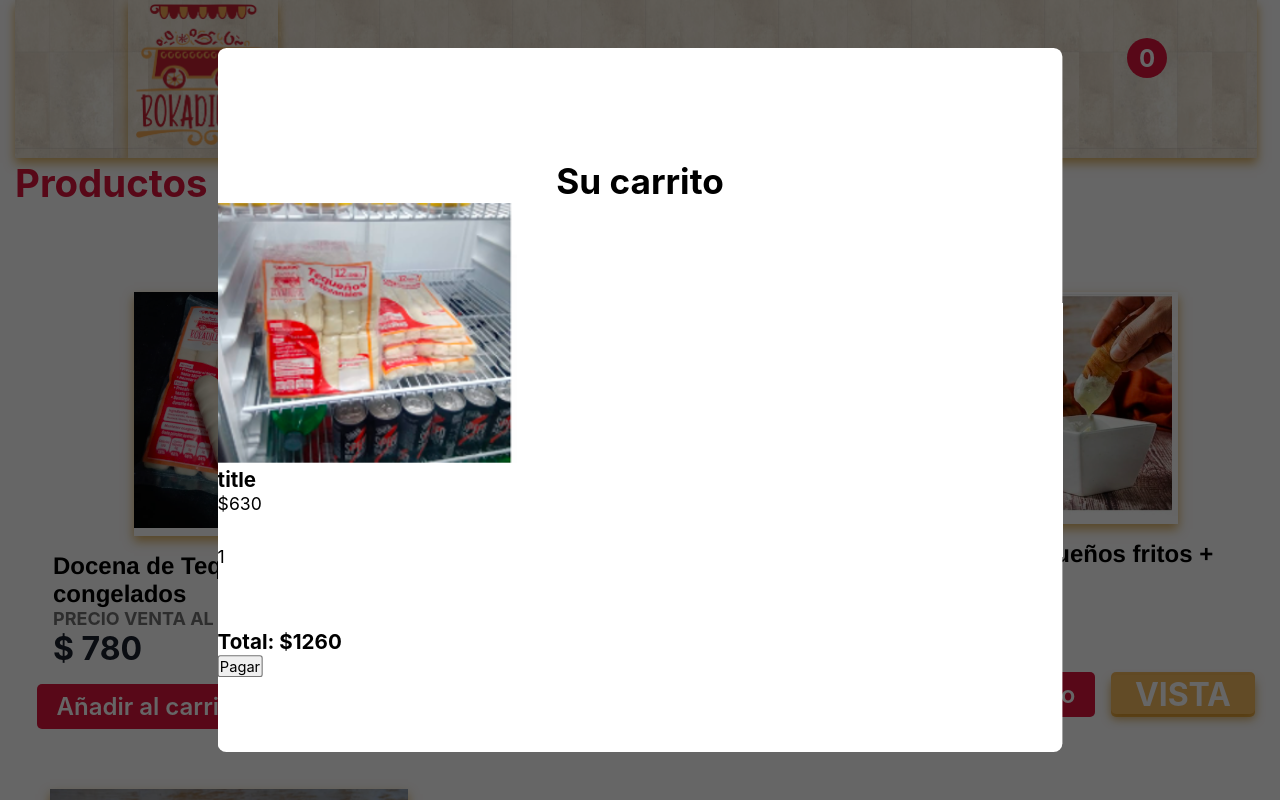
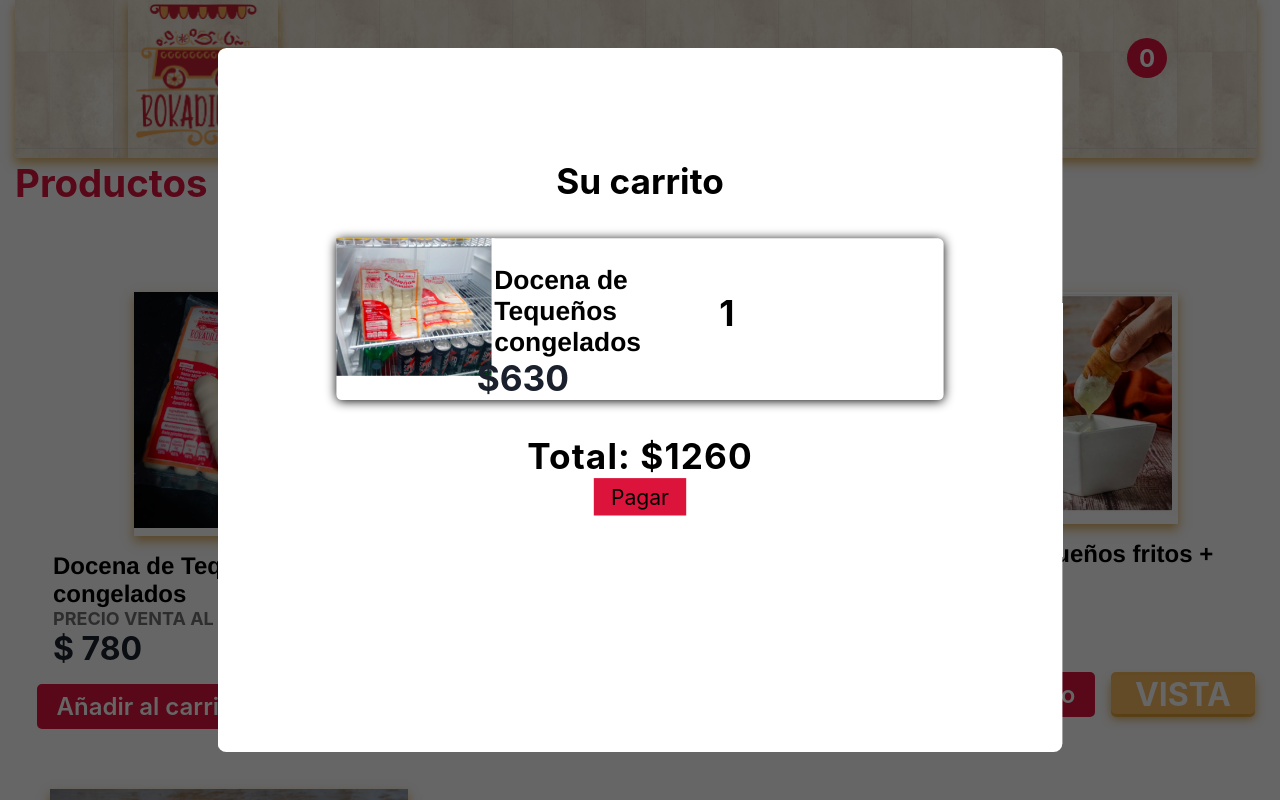
Before and after one commit to elifred2022/bokadillos, a React (Create React App) app: page /productos in a window 1280 px wide. Shown: the top 800 px of the page. Built offline with nearby package versions, Linux system fonts and the light colour scheme; some icons are missing.

Commit message:
trabajando carrito 3v 37:24

```diff
--- a/src/App.js
+++ b/src/App.js
@@ -27,6 +27,6 @@ export default App;
 
 // https://www.youtube.com/watch?v=iiuF7dYaWDo SEGUNDA PARTE quede minuto 37:12
 
-// https://www.youtube.com/watch?v=qNexFZQrOg8&list=PLGnBVzbgpM74-N7qvQbjAUwv-FjRMUHN3&index=11 TERCERA PARTE INICIO 17:58
+// https://www.youtube.com/watch?v=qNexFZQrOg8&list=PLGnBVzbgpM74-N7qvQbjAUwv-FjRMUHN3&index=11 TERCERA PARTE INICIO 37:24
 
 // me voy a documentar porque no funcionan los Link automaticamente hay q refrescar
--- a/src/componentes/Carrito/index.js
+++ b/src/componentes/Carrito/index.js
@@ -13,7 +13,7 @@ export const Carrito = () => {
           <div className="carrito__item">
             <img src={Card} alt="" />
             <div>
-              <h3>title</h3>
+              <h3>Docena de Tequeños congelados</h3>
               <p className="price">$630</p>
             </div>
             <div>
--- a/src/index.css
+++ b/src/index.css
@@ -291,11 +291,129 @@ header .cart span {
   margin: 3rem 0 0 2rem;
 }
 
+.carrito__close box-icon:hover {
+  fill: crimson;
+}
+
+.carrito__center {
+  width: 90%;
+  margin: 0 auto;
+  }
+
+.carrito__item {
+  display: grid;
+  grid-template-columns: 1fr 2fr 1fr 1fr;
+  width: 80%;
+  margin: 2rem auto;
+  box-shadow: 0 1px 10px rgb(0, 0, 0);
+  border-radius: 5px;
+}
+
+.carrito__item img {
+  width: 9rem;
+}
+
+.carrito__item h3 {
+  margin-top: 1.5rem;
+  font-weight: 600;
+  font-size: 1.5rem;
+  font-family: Helvetica, sans-serif;
+
+}
+
+.carrito__item .price {
+  color: #1a202c;
+  font-size: 2rem;
+  font-weight: bold;
+  text-align: start;
+  margin-left: -1rem;
+
+}
+
+.carrito__item box-icon {
+  fill: crimson;
+  width: 40px;
+  height: 40px;
+  cursor: pointer;
+  margin-top: .3rem;
+}
+
+.carrito__item .cantidad {
+  font-size: 2rem;
+  font-weight: bold;
+}
+
+.carrito__item .remove__item box-icon {
+  width: 60px;
+  height: 80px;
+  fill: crimson;
+  margin-top: 2rem;
+}
+
+.carrito__footer {
+  text-align: center;
+  margin-bottom: 3rem;
+}
+
+.carrito__footer h3 {
+  font-size: 2rem;
+  font-weight: 700;
+  letter-spacing: 1px;
+
+}
+
+.carrito__footer .btn {
+  display: inline-block;
+  padding: .3rem 1rem;
+  font-size: 1.2rem;
+  background-color: crimson;
+  border: 0;
+  outline: 0;
+  cursor: pointer;
+
+}
+
+.carrito__footer .btn:hover {
+  background-color: crimson;
+  color: white;
+}
+
 /*----------- RESPONSIVE --------*/
 /* ------- MEDIA QUERYS ------*/
+
+
+@media only screen and (max-width: 600px) {
+  .carrito__item {
+    width: 92%;
+  }
+}
+
+@media only screen and (max-width: 700px) {
+  .carrito {
+    width: 100%;
+    height: 100%;
+    padding: 1rem;
+  }
+
+  .carrito__item h3 {
+    font-size: 1.2rem;
+
+  }
+}
 
 @media only screen and (max-width: 600px) {
   header ul {
     display: none;
   }
 }
+
+@media only screen and (max-width: 450px) {
+  .carrito__item h3 {
+    display: .5rem;
+  }
+
+  .carrito__item .remove__item box-icon {
+    width: 30px;
+    height: 60px;
+  }
+}
```
